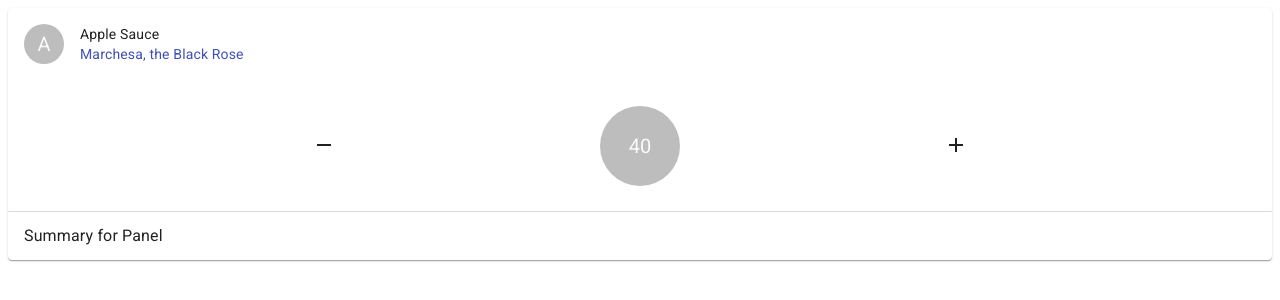
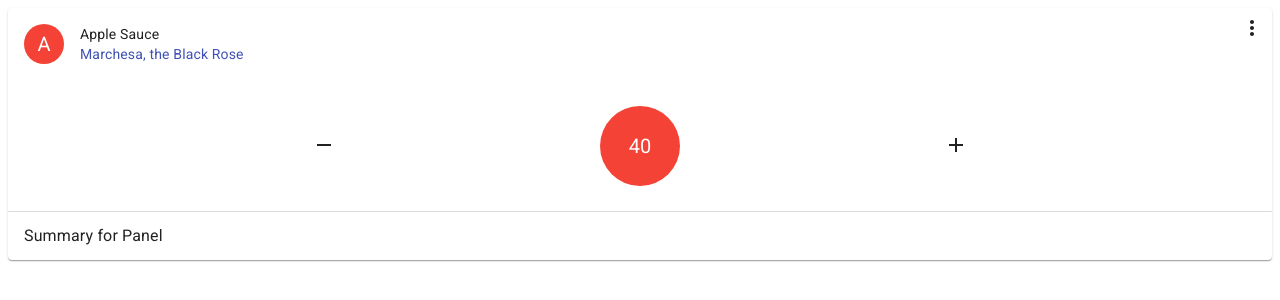
Before and after one commit to awarnes/mtg-life-party, a React (Create React App) app: page /room/1 in a window 1280 px wide. Shown: the top 300 px of the page. Built offline with nearby package versions, Linux system fonts and the light colour scheme.

Commit message:
Good pass over player card.

```diff
--- a/src/Room.tsx
+++ b/src/Room.tsx
@@ -1,28 +1,35 @@
-import React, { Component } from 'react';
-import { useParams } from 'react-router-dom';
+import React, { Component, useEffect, useState } from 'react';
 // MaterialUI Core
-import { makeStyles } from '@material-ui/core/styles';
+import { makeStyles, withStyles, Theme } from '@material-ui/core/styles';
 import Card from '@material-ui/core/Card';
 import CardHeader from '@material-ui/core/CardHeader';
 import CardContent from '@material-ui/core/CardContent';
 import IconButton from '@material-ui/core/CardActionArea';
+import Tooltip from '@material-ui/core/Tooltip';
 import Avatar from '@material-ui/core/Avatar';
 import Link from '@material-ui/core/Link';
 import Typography from '@material-ui/core/Typography';
 import ExpansionPanel from '@material-ui/core/ExpansionPanel';
 import ExpansionPanelDetails from '@material-ui/core/ExpansionPanelDetails';
 import ExpansionPanelSummary from '@material-ui/core/ExpansionPanelSummary';
+import Fab from '@material-ui/core/Fab';
+import { red, orange, yellow, teal, lightBlue, indigo, deepPurple } from '@material-ui/core/colors';
 // Icons
 import AddIcon from '@material-ui/icons/Add';
 import RemoveIcon from '@material-ui/icons/Remove';
+import MoreVertIcon from '@material-ui/icons/MoreVert';
+import BrushIcon from '@material-ui/icons/Brush';
+import CloseIcon from '@material-ui/icons/Close';
 // MTG Life Party
-import { RoomProps, Player } from './mtgLifeTypeHelpers';
+import { RoomProps } from './mtgLifeTypeHelpers';
 
 function getGathererURL(commanderName: string): string {
   const searchArray = commanderName.replace(/[^\w\s]/g, '').split(' ');
 
   return `https://gatherer.wizards.com/Pages/Search/Default.aspx?name=${searchArray.map((term: string): string => `|[${term}]`).join('')}`;
 }
+
+const colors = ['red', 'orange', 'yellow', 'green', 'blue', 'indigo', 'violet'];
 
 const useStyles = makeStyles((theme: any) => ({
   container: {
@@ -54,6 +61,34 @@ const useStyles = makeStyles((theme: any) => ({
     width: theme.spacing(10),
     height: theme.spacing(10),
   },
+  red: {
+    color: theme.palette.getContrastText(red[500]),
+    backgroundColor: red[500],
+  },
+  orange: {
+    color: theme.palette.getContrastText(orange[500]),
+    backgroundColor: orange[500],
+  },
+  yellow: {
+    color: theme.palette.getContrastText(yellow[500]),
+    backgroundColor: yellow[500],
+  },
+  green: {
+    color: theme.palette.getContrastText(teal[500]),
+    backgroundColor: teal[500],
+  },
+  blue: {
+    color: theme.palette.getContrastText(lightBlue[500]),
+    backgroundColor: lightBlue[500],
+  },
+  indigo: {
+    color: theme.palette.getContrastText(indigo[500]),
+    backgroundColor: indigo[500],
+  },
+  violet: {
+    color: theme.palette.getContrastText(deepPurple[500]),
+    backgroundColor: deepPurple[500],
+  },
 }));
 
 class Room extends Component<RoomProps> {
@@ -69,21 +104,83 @@ class Room extends Component<RoomProps> {
   }
 }
 
-function PlayerCard(props: any) {
-  const classes = useStyles();
-
+function PlayerCard(props: any): any {
+  const classes: any = useStyles();
   const { player, reduceLife, increaseLife } = props;
 
-  const handleReduceClick = () => {
+  const [settingsOpen, setSettingsOpen] = useState(false);
+  const [cardColor, setCardColor] = useState(colors[~~(Math.random() * colors.length)]);
+
+  const baseTempChangeTimer = 2000;
+  const [tempChange, setTempChange] = useState(0);
+  const [tempChangeMS, setMilliseconds] = useState(baseTempChangeTimer);
+  const [tempChangeActive, setTempChangeActive] = useState(false);
+
+  function startTempChange(): void {
+    setTempChangeActive(true);
+  }
+
+  function resetTempTimer(): void {
+    setMilliseconds(baseTempChangeTimer);
+    setTempChangeActive(false);
+  }
+
+  function resetTempChange(): void {
+    resetTempTimer();
+    setTempChange(0);
+  }
+
+  useEffect(() => {
+    let interval: any = null;
+    if (tempChangeActive) {
+      if (tempChangeMS <= 0) {
+        resetTempChange();
+      }
+      interval = setInterval(() => {
+        setMilliseconds((tempChangeMS) => tempChangeMS - 100);
+      }, 100);
+    } else if (!tempChangeActive && tempChangeMS !== baseTempChangeTimer) {
+      clearInterval(interval);
+    }
+    return (): void => clearInterval(interval);
+  }, [tempChangeActive, tempChangeMS, resetTempChange]);
+
+  const handleSettingsToggle = (): void => {
+    setSettingsOpen(!settingsOpen);
+  };
+
+  const handleSetColor = (colorChoice: string): void => {
+    setCardColor(colorChoice);
+    setSettingsOpen(false);
+  };
+
+  const handleReduceClick = (): void => {
+    resetTempTimer();
+    setTempChange(tempChange - 1);
     reduceLife();
+    startTempChange();
   };
-  const handleIncreaseClick = () => {
+
+  const handleIncreaseClick = (): void => {
+    resetTempTimer();
+    setTempChange(tempChange + 1);
     increaseLife();
+    startTempChange();
   };
+
   return (
     <Card>
       <CardHeader
-        avatar={<Avatar aria-label="Player Name">{player.name[0].toUpperCase()}</Avatar>}
+        avatar={
+          <Avatar aria-label="Player Name" className={classes[cardColor]}>
+            {player.name[0].toUpperCase()}
+          </Avatar>
+        }
+        action={
+          <IconButton aria-label="settings" onClick={handleSettingsToggle}>
+            {settingsOpen ? <CloseIcon /> : <MoreVertIcon />}
+          </IconButton>
+        }
         title={player.name}
         subheader={
           <div>
@@ -107,7 +204,18 @@ function PlayerCard(props: any) {
           </div>
         }
       />
-
+      {settingsOpen ? (
+        <div>
+          <CardContent>
+            {colors.map((colorChoice: string) => (
+              <Fab key={colorChoice} className={classes[colorChoice]} onClick={(): void => handleSetColor(colorChoice)}>
+                <BrushIcon />
+              </Fab>
+            ))}
+          </CardContent>
+        </div>
+      ) : (
+        <div>
           <CardContent className={classes.container}>
             <IconButton className={classes.reduceButton} onClick={handleReduceClick}>
               <RemoveIcon />
@@ -115,9 +223,11 @@ function PlayerCard(props: any) {
             <IconButton className={classes.increaseButton} onClick={handleIncreaseClick}>
               <AddIcon />
             </IconButton>
-        <Avatar aria-label="Player Life" className={classes.lifeTotal}>
+            <Tooltip title={tempChange >= 0 ? `+${tempChange}` : tempChange} placement={tempChange < 0 ? 'left' : 'right'} open={tempChangeActive} arrow>
+              <TooltipWrappedAvatar aria-label="Player Life" className={[classes.lifeTotal, classes[cardColor]].join(' ')}>
                 {player.life}
-        </Avatar>
+              </TooltipWrappedAvatar>
+            </Tooltip>
           </CardContent>
 
           <ExpansionPanel>
@@ -128,8 +238,12 @@ function PlayerCard(props: any) {
               <Typography>Details for Panel</Typography>
             </ExpansionPanelDetails>
           </ExpansionPanel>
+        </div>
+      )}
     </Card>
   );
 }
+// eslint-disable-next-line
+const TooltipWrappedAvatar = React.forwardRef((props: any, ref: any) => <Avatar {...props} ref={ref} />);
 
 export default Room;
```
Lines whose indentation alone changed are shown as unchanged.
